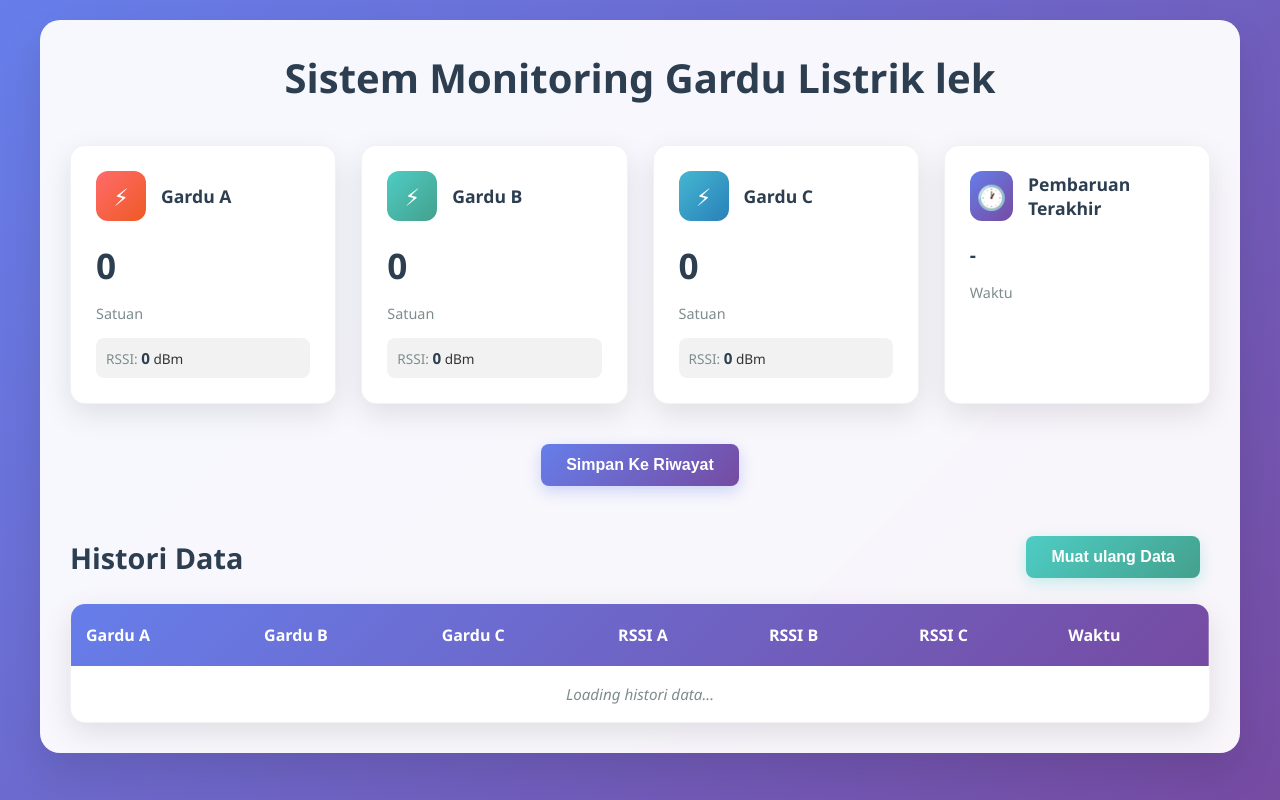
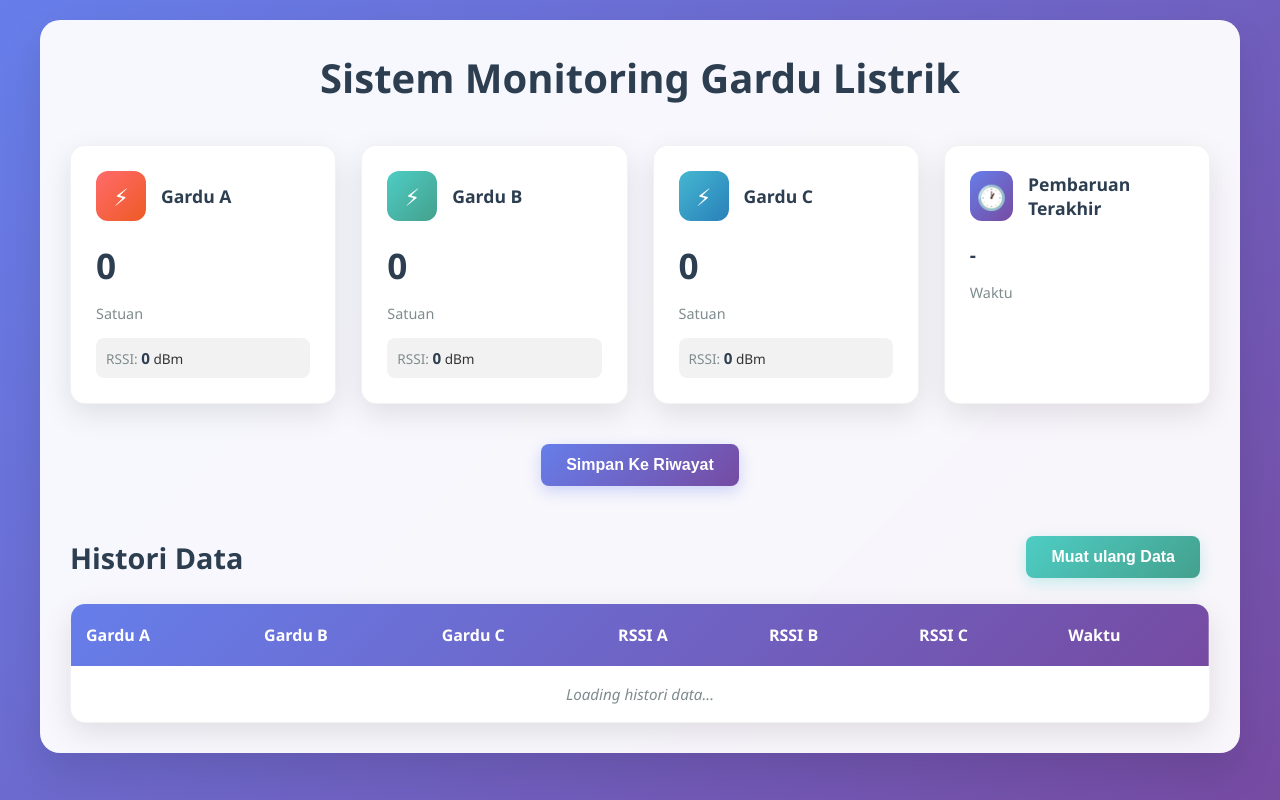
Before and after one commit to galihpermana292/skripsi-dika, a plain HTML site: page frontend2.html in a window 1280 px wide. Drawn offline with Linux system fonts and the light colour scheme; a script that the page names is missing.

Commit message:
Update frontend2.html

```diff
--- a/frontend2.html
+++ b/frontend2.html
@@ -327,7 +327,7 @@
 <body>
     <div class="container">
         <div class="header">
-            <h1>Sistem Monitoring Gardu Listrik lek</h1>
+            <h1>Sistem Monitoring Gardu Listrik</h1>
             <p class="subtitle"></p>
         </div>
 
```
